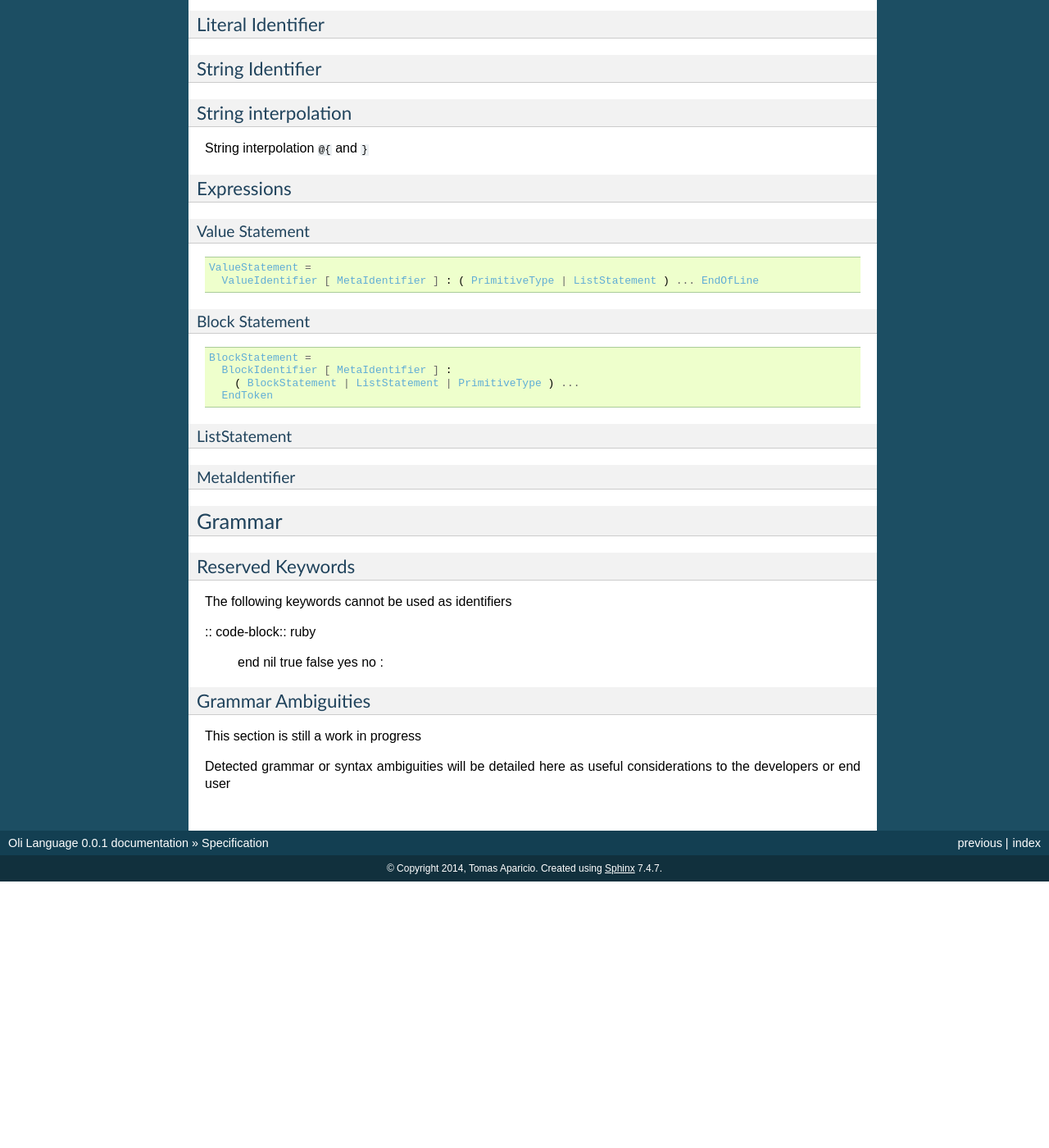
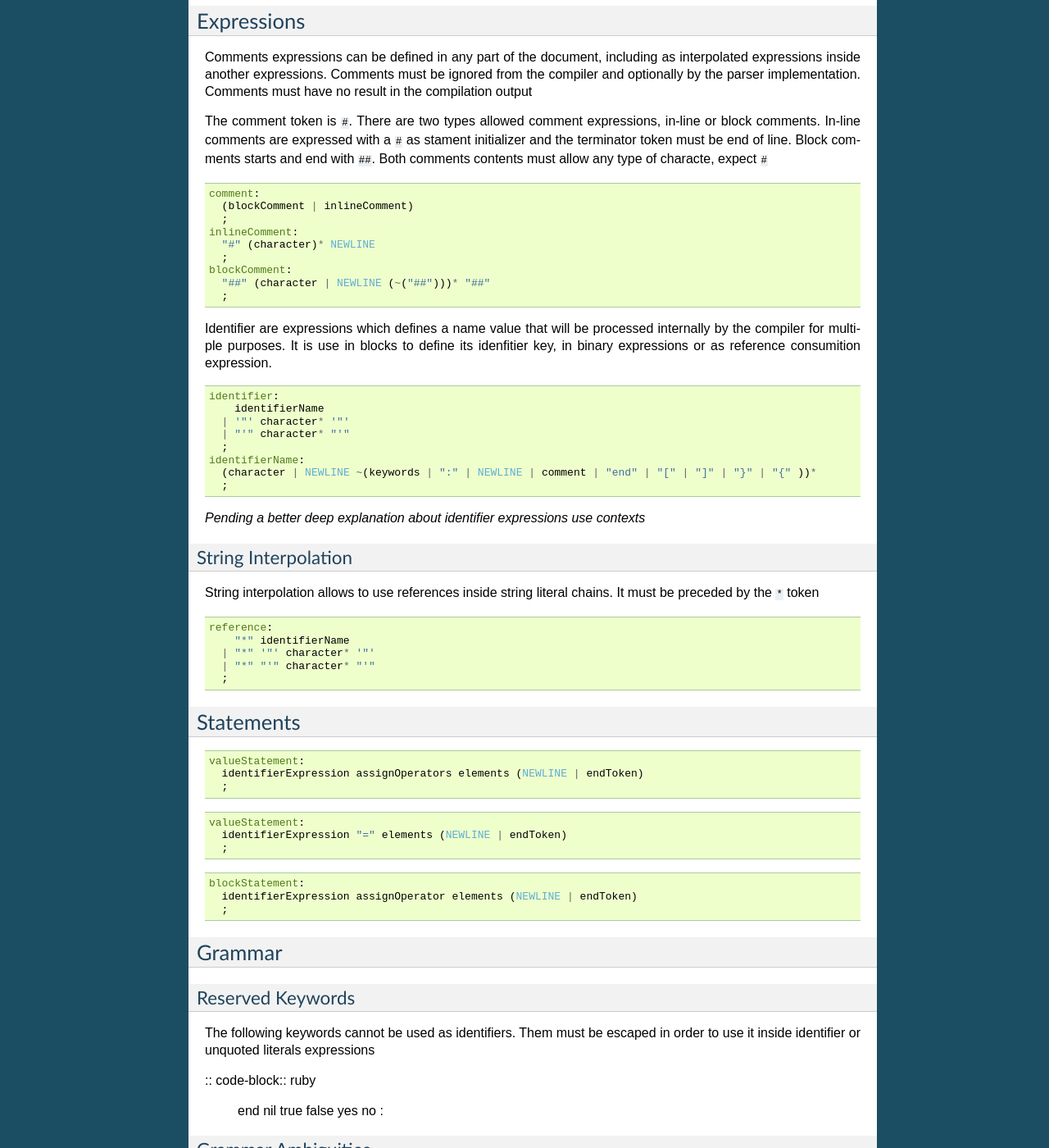
Before and after one commit to oli-lang/oli, a Sphinx documentation site: the page built from docs/source/specification.rst, in a window 1280 px wide and 1400 px high, scrolled down 6964 px. Shown: the whole window at 82% size. Built offline with Sphinx 7.4.7, drawn with Linux system fonts in a browser that asks for light colours; formulas are drawn with MathJax 3; before the commit the page ends 8039 px from its top, so only the background shows below that; some of the changed text lies outside the part shown.

Commit message:
chore: update statements

```diff
--- a/docs/source/index.rst
+++ b/docs/source/index.rst
@@ -28,7 +28,7 @@
 -----------------
 
 .. toctree::
-   :maxdepth: 3
+   :maxdepth: 4
 
    overview
    specification
--- a/docs/source/specification.rst
+++ b/docs/source/specification.rst
@@ -206,8 +206,8 @@
       ;
 
 **Exception**:
-unquoted strings defined inside a list or block attributes adds the ``,`` token as reserved,
-as it's used in these syntax context to define the statement terminator token
+unquoted strings defined inside a lists or block attributes must add the ``,`` token as reserved,
+as it's used in these context as statement terminator token helper
 
 Escape sequence
 '''''''''''''''
@@ -360,8 +358,8 @@
 
 The use of this operator is under discussion.
 
-Binary operators
-~~~~~~~~~~~~~~~~
+Binary Operators
+^^^^^^^^^^^^^^^^
 
 Assignment
 ''''''''''
@@ -369,6 +367,15 @@
 ``:``
 
 The assignment operator is used as block assignment to define block elements
+
+Equal
+'''''
+
+``=``
+
+The equal operator is used as compilation hidden block assignment
+
+In the future Oli versions, this operator will be probably overloaded
 
 Relational
 ''''''''''
@@ -379,13 +386,6 @@
 way to define a block alias that has compilation output effect
 
 In the future Oli versions, this operator will be probably overloaded
-
-Comma
-'''''
-
-``,``
-
-Used as statement terminator helper token inside lists or block attribute expressions
 
 Relational Raw
 '''''''''''''
@@ -424,6 +424,23 @@
 The merge operator is used in block identifier expressions to define the origin block that
 should merge from
 
+Tokens
+------
+
+End
+'''
+
+``end``
+
+The end token is used as block statement terminator token. It's a reserved keyword
+
+Comma
+'''''
+
+``,``
+
+Used as statement terminator helper token inside lists or block attribute expressions
+
 Expressions
 -----------
 
@@ -440,47 +457,81 @@
 Block comments starts and end with ``##``.
 Both comments contents must allow any type of characte, expect ``#``
 
+.. code-block:: ruby
 
-Identifiers
-~~~~~~~~~~~
+    comment:
+      (blockComment | inlineComment)
+      ;
+    inlineComment:
+      "#" (character)* NEWLINE
+      ;
+    blockComment:
+      "##" (character | NEWLINE (~("##")))* "##"
+      ;
 
-Literal Identifier
-^^^^^^^^^^^^^^^^^^
 
-String Identifier
-^^^^^^^^^^^^^^^^^
+Identifier
+~~~~~~~~~~
 
-String interpolation
-^^^^^^^^^^
+Identifier are expressions which defines a name value that will be processed internally by the compiler for multiple purposes.
+It is use in blocks to define its idenfitier key, in binary expressions or as reference consumition expression.
 
-String interpolation ``@{`` and ``}``
+.. code-block:: ruby
 
-Expressions
-^^^^^^^^^^^
+    identifier:
+        identifierName
+      | '"' character* '"'
+      | "'" character* "'"
+      ;
+    identifierName:
+      (character | NEWLINE ~(keywords | ":" | NEWLINE | comment | "end" | "[" | "]" | "}" | "{" ))*
+      ;
+
+*Pending a better deep explanation about identifier expressions use contexts*
+
+String Interpolation
+^^^^^^^^^^^^^^^^^^^^
+
+String interpolation allows to use references inside string literal chains.
+It must be preceded by the ``*`` token
+
+.. code-block:: ruby
+
+    reference:
+        "*" identifierName
+      | "*" '"' character* '"'
+      | "*" "'" character* "'"
+      ;
+
+Statements
+----------
 
 Value Statement
 '''''''''''''''
 
 .. code-block:: ruby
 
-    ValueStatement =
-      ValueIdentifier [ MetaIdentifier ] : ( PrimitiveType | ListStatement ) ... EndOfLine
+    valueStatement:
+      identifierExpression assignOperators elements (NEWLINE | endToken)
+      ;
+
+Variable Statement
+''''''''''''''''''
+
+.. code-block:: ruby
+
+    valueStatement:
+      identifierExpression "=" elements (NEWLINE | endToken)
+      ;
 
 Block Statement
 '''''''''''''''
 
 .. code-block:: ruby
 
-    BlockStatement =
-      BlockIdentifier [ MetaIdentifier ] :
-        ( BlockStatement | ListStatement | PrimitiveType ) ...
-      EndToken
-
-ListStatement
-'''''''''''''
-
-MetaIdentifier
-''''''''''''''
+    blockStatement:
+      identifierExpression assignOperator elements (NEWLINE | endToken)
+      ;
 
 Grammar
 -------
@@ -488,7 +539,8 @@
 Reserved Keywords
 ^^^^^^^^^^^^^^^^^
 
-The following keywords cannot be used as identifiers
+The following keywords cannot be used as identifiers.
+Them must be escaped in order to use it inside identifier or unquoted literals expressions
 
 :: code-block:: ruby
 
```
Also changed, not shown: other parts of docs/source/specification.rst (+1 -3 lines).
